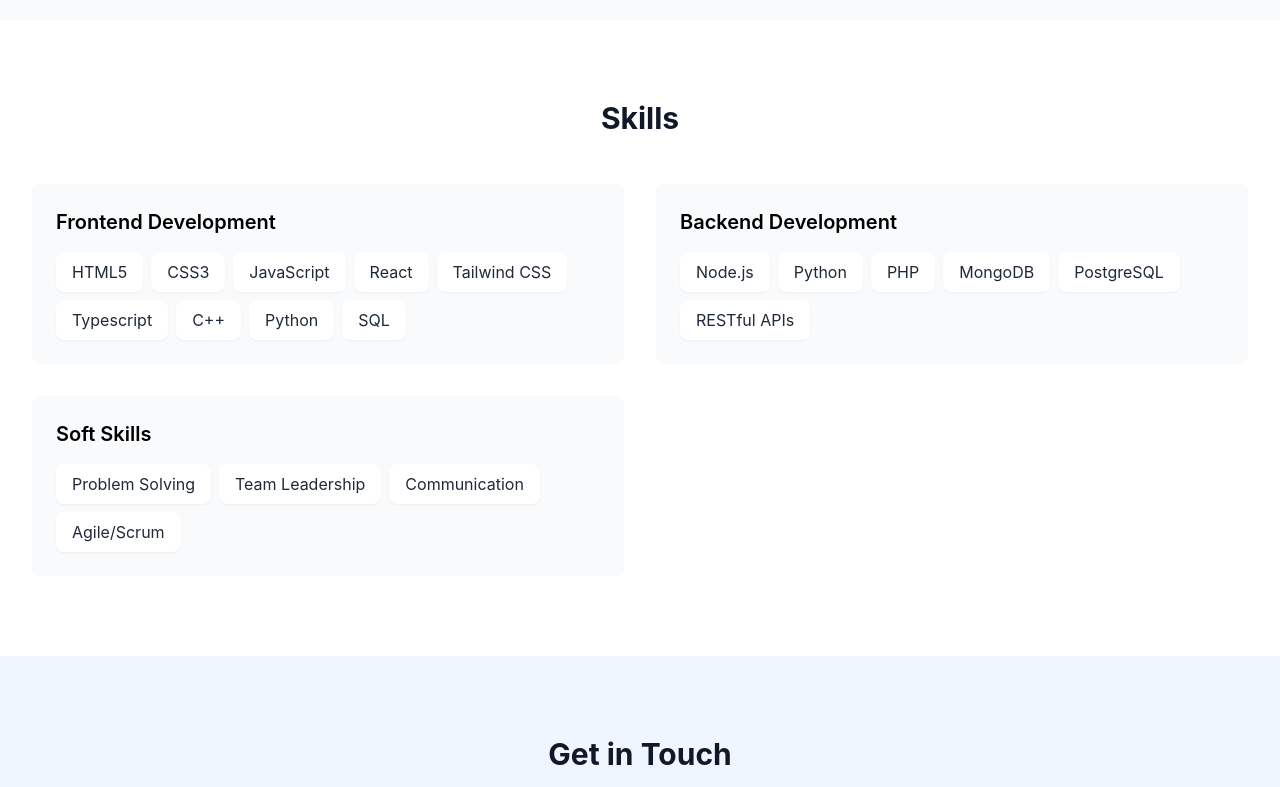
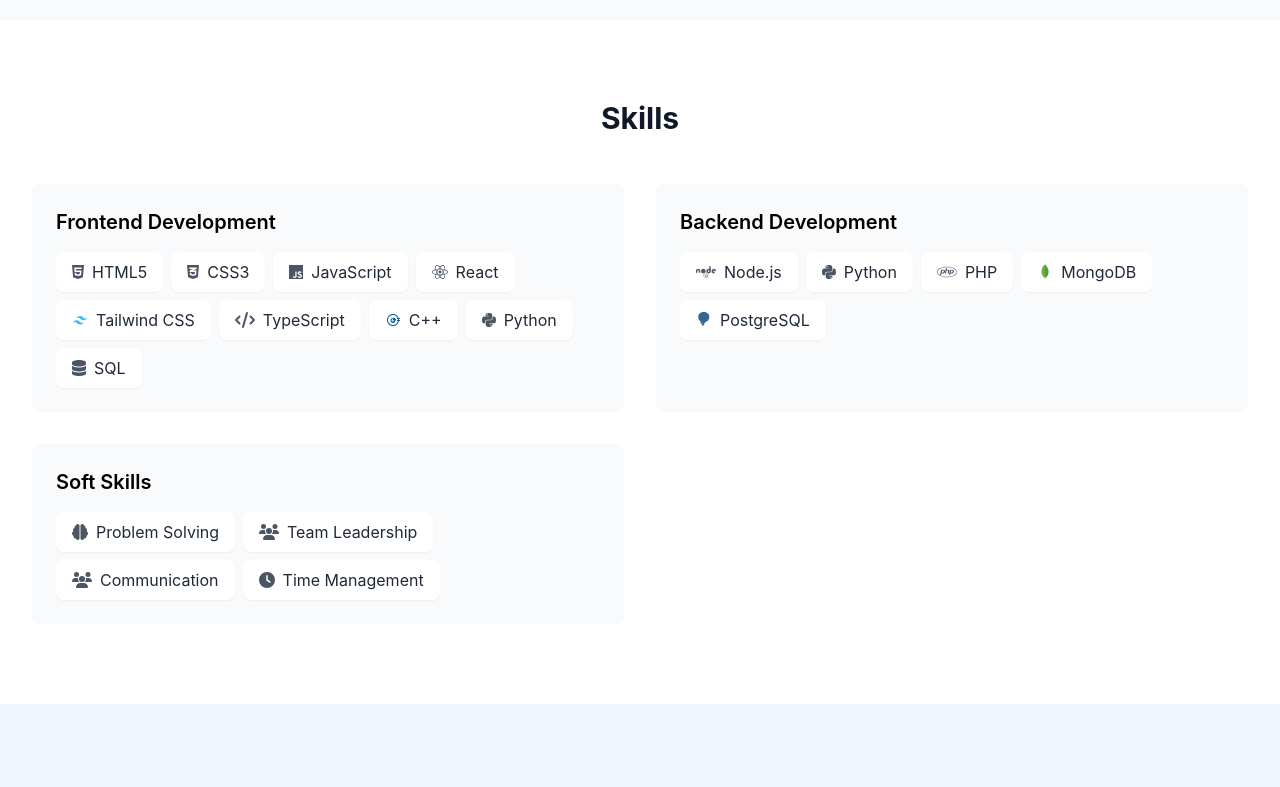
Before and after one commit to khoitran590/PeterTranPortfolio, a React (Create React App) app: page / in a window 1280 px wide. Shown: the part 2348-3135 px from the top of the page. Built offline with nearby package versions, Linux system fonts and the light colour scheme.

Commit message:
Added icons for skills

```diff
--- a/package.json
+++ b/package.json
@@ -3,6 +3,10 @@
   "version": "0.1.0",
   "private": true,
   "dependencies": {
+    "@fortawesome/fontawesome-svg-core": "^6.7.2",
+    "@fortawesome/free-brands-svg-icons": "^6.7.2",
+    "@fortawesome/free-solid-svg-icons": "^6.7.2",
+    "@fortawesome/react-fontawesome": "^0.2.2",
     "@testing-library/jest-dom": "^5.17.0",
     "@testing-library/react": "^13.4.0",
     "@testing-library/user-event": "^13.5.0",
--- a/src/components/Projects.jsx
+++ b/src/components/Projects.jsx
@@ -20,7 +20,7 @@
     },
     {
       title: 'Flappy Bird Replication',
-      description: 'A replica of the famous Flappy Bird game using Unity and C#',
+      description: 'A replica of the famous Flappy Bird game using Python',
       image: '/assets/flappy.jpg',
       technologies: ['Python'],
       link: 'https://github.com/sebavillani916/flappybird',
--- a/src/components/Skills.jsx
+++ b/src/components/Skills.jsx
@@ -1,19 +1,88 @@
 // src/components/Skills.jsx
 import React from 'react';
+import { FontAwesomeIcon } from '@fortawesome/react-fontawesome';
+import {
+  faHtml5,
+  faCss3Alt,
+  faJs,
+  faReact,
+  faNode,
+  faPython,
+  faPhp,
+} from '@fortawesome/free-brands-svg-icons';
+import { faDatabase, faCode, faUsers, faBrain } from '@fortawesome/free-solid-svg-icons';
+import { faClock } from '@fortawesome/free-solid-svg-icons/faClock';
+
+// Custom MongoDB Icon Component since Fontawesome does not have
+const MongoDBIcon = () => (
+  <svg className="w-4 h-4" viewBox="0 0 32 32">
+    <path d="M15.9.087l.854 1.604c.192.296.4.558.645.802.715.715 1.394 1.464 2.004 2.266 1.447 1.9 2.423 4.01 3.12 6.292.418 1.394.645 2.824.662 4.27.07 4.323-1.412 8.035-4.4 11.12-.488.488-1.01.94-1.57 1.342-.296 0-.436-.227-.558-.436-.227-.383-.366-.82-.436-1.255-.105-.523-.174-1.046-.14-1.586v-.244C16.057 24.21 15.796.21 15.9.087z" fill="#599636"/>
+    <path d="M15.9.034c-.035-.07-.07-.017-.105.017.017.35-.105.662-.296.96-.21.296-.488.523-.767.767-1.55 1.342-2.77 2.963-3.747 4.776-1.3 2.44-1.97 5.055-2.16 7.808-.087.993.314 4.497.627 5.508.854 2.684 2.388 4.933 4.375 6.885.488.47 1.01.906 1.55 1.325.157 0 .174-.14.21-.244a4.78 4.78 0 0 0 .157-.68l.35-2.614L15.9.034z" fill="#6cac48"/>
+    <path d="M16.754 28.845c.035-.4.227-.732.436-1.063-.21-.087-.366-.26-.488-.453-.105-.174-.192-.383-.26-.575-.244-.732-.296-1.5-.366-2.248v-.453c-.087.07-.105.662-.105.75a17.37 17.37 0 0 1-.314 2.353c-.052.314-.087.627-.28.906 0 .035 0 .07.017.122.314.924.4 1.865.453 2.824v.35c0 .418-.017.33.33.47.14.052.296.07.436.174.105 0 .122-.087.122-.157l-.052-.575v-1.604c-.017-.28.035-.558.07-.82z" fill="#c2bfbf"/>
+  </svg>
+);
+
+// Custom PostgreSQL Icon Component since Fontawesome does not have
+const PostgreSQLIcon = () => (
+  <svg className="w-4 h-4" viewBox="0 0 32 32">
+    <path d="M16 0c-4.1 0-7.4 1.3-9.2 3.4-2 2.1-2.3 4.5-2.3 6.3v1l0.1 1c0.2 1.4 0.5 2.4 0.9 3.3 0.4 0.9 0.9 1.5 1.4 2 0.5 0.5 1.1 0.8 1.6 1.1 0.3 0.2 0.6 0.3 0.9 0.4-0.3 0.9-0.5 1.8-0.6 2.3-0.2 0.7-0.2 1.4 0.1 1.9 0.1 0.2 0.3 0.4 0.6 0.5 0.3 0.1 0.6 0.2 0.9 0.1 0.7-0.1 1.5-0.5 2.4-1.2 0.9-0.7 1.7-1.6 2.5-2.4l0.1-0.1c0.5 0.1 1 0.2 1.6 0.2 1.3 0 2.6-0.2 3.8-0.7 1.2-0.5 2.3-1.2 3.2-2.2 0.9-0.9 1.6-2 2-3.2 0.4-1.2 0.7-2.5 0.7-3.8 0-1.3-0.2-2.6-0.7-3.8-0.5-1.2-1.2-2.3-2.2-3.2-0.9-0.9-2-1.6-3.2-2-1.2-0.5-2.5-0.7-3.8-0.7z" fill="#336791"/>
+    <path d="M16.8 25.3c-0.4 0.4-0.8 0.8-1.2 1.1-0.4 0.3-0.8 0.6-1.2 0.8-0.4 0.2-0.8 0.3-1.2 0.3-0.4 0-0.7-0.1-1-0.3-0.3-0.2-0.5-0.5-0.6-0.8-0.1-0.4-0.1-0.8 0-1.3 0.1-0.5 0.3-1 0.5-1.6 0.2-0.5 0.5-1.1 0.8-1.6s0.6-1.1 1-1.6c0.3-0.5 0.7-1 1-1.4 0.4-0.4 0.7-0.8 1.1-1.1 0.4-0.3 0.7-0.5 1.1-0.7 0.3-0.1 0.7-0.2 1-0.2 0.3 0 0.6 0.1 0.8 0.2s0.4 0.3 0.5 0.6c0.1 0.2 0.2 0.5 0.2 0.8 0 0.3-0.1 0.6-0.2 0.9-0.1 0.3-0.3 0.7-0.5 1-0.2 0.4-0.5 0.7-0.8 1.1-0.3 0.4-0.6 0.7-1 1.1-0.3 0.3-0.7 0.7-1.1 1z" fill="#336791"/>
+  </svg>
+);
+
+// Custom C++ Icon Component since Fontawesome does not have
+const CppIcon = () => (
+  <svg className="w-4 h-4" viewBox="0 0 32 32">
+    <path d="M16 4.046c-6.627 0-12 5.373-12 12s5.373 12 12 12 12-5.373 12-12-5.373-12-12-12zm0 2c5.523 0 10 4.477 10 10s-4.477 10-10 10-10-4.477-10-10 4.477-10 10-10z" fill="#00599C"/>
+    <path d="M18.265 19.137h-4.53v-1.804h4.53v1.804zm-2.265-7.091c-2.761 0-5 2.239-5 5s2.239 5 5 5 5-2.239 5-5-2.239-5-5-5zm0 8c-1.654 0-3-1.346-3-3s1.346-3 3-3 3 1.346 3 3-1.346 3-3 3z" fill="#00599C"/>
+    <path d="M22 14h-2v-2h-2v2h-2v2h2v2h2v-2h2v-2zm4-2h-2v2h2v2h-2v2h2v-2h2v2h2v-2h-2v-2h2v-2h-2v2h-2v-2z" fill="#00599C"/>
+  </svg>
+);
+
+//Custom Tailwind CSS Icon Component since Fontawesome does not have
+const TailwindIcon = () => (
+  <svg className="w-4 h-4" viewBox="0 0 32 32">
+    <path
+      d="M9 13.7q1.4-5.6 7-5.6c5.6 0 6.3 4.2 9.1 4.9q2.8.7 4.9-2.1-1.4 5.6-7 5.6c-5.6 0-6.3-4.2-9.1-4.9q-2.8-.7-4.9 2.1zm-7 8.4q1.4-5.6 7-5.6c5.6 0 6.3 4.2 9.1 4.9q2.8.7 4.9-2.1-1.4 5.6-7 5.6c-5.6 0-6.3-4.2-9.1-4.9q-2.8-.7-4.9 2.1z"
+      fill="#38BDF8"
+    />
+  </svg>
+);
 
 const Skills = () => {
   const skillCategories = [
     {
       name: 'Frontend Development',
-      skills: ['HTML5', 'CSS3', 'JavaScript', 'React', 'Tailwind CSS', 'Typescript', 'C++', 'Python', 'SQL'],
+      skills: [
+        { name: 'HTML5', icon: faHtml5 },
+        { name: 'CSS3', icon: faCss3Alt },
+        { name: 'JavaScript', icon: faJs },
+        { name: 'React', icon: faReact },
+        { name: 'Tailwind CSS', icon: 'custom', CustomIcon: TailwindIcon },
+        { name: 'TypeScript', icon: faCode },
+        { name: 'C++', icon: 'custom', CustomIcon: CppIcon },
+        { name: 'Python', icon: faPython },
+        { name: 'SQL', icon: faDatabase }
+      ],
     },
     {
       name: 'Backend Development',
-      skills: ['Node.js', 'Python', 'PHP', 'MongoDB', 'PostgreSQL', 'RESTful APIs'],
+      skills: [
+        { name: 'Node.js', icon: faNode },
+        { name: 'Python', icon: faPython },
+        { name: 'PHP', icon: faPhp },
+        { name: 'MongoDB', icon: 'custom', CustomIcon: MongoDBIcon },
+        { name: 'PostgreSQL', icon: 'custom', CustomIcon: PostgreSQLIcon }
+      ],
     },
     {
       name: 'Soft Skills',
-      skills: ['Problem Solving', 'Team Leadership', 'Communication', 'Agile/Scrum'],
+      skills: [
+        { name: 'Problem Solving', icon: faBrain },
+        { name: 'Team Leadership', icon: faUsers },
+        { name: 'Communication', icon: faUsers },
+        { name: 'Time Management', icon: faClock }
+      ],
     },
   ];
 
@@ -31,9 +100,14 @@
                 {category.skills.map((skill, skillIndex) => (
                   <span
                     key={skillIndex}
-                    className="bg-white text-gray-800 px-4 py-2 rounded-lg shadow-sm"
+                    className="bg-white text-gray-800 px-4 py-2 rounded-lg shadow-sm flex items-center gap-2"
                   >
-                    {skill}
+                    {skill.icon === 'custom' ? (
+                      <skill.CustomIcon />
+                    ) : (
+                      <FontAwesomeIcon icon={skill.icon} className="text-gray-600" />
+                    )}
+                    {skill.name}
                   </span>
                 ))}
               </div>
--- a/src/index.js
+++ b/src/index.js
@@ -3,6 +3,34 @@
 import './index.css';
 import App from './App';
 import reportWebVitals from './reportWebVitals';
+import { library } from '@fortawesome/fontawesome-svg-core';
+import {
+  faHtml5,
+  faCss3Alt,
+  faJs,
+  faReact,
+  faNode,
+  faPython,
+  faPhp,
+  faGit
+} from '@fortawesome/free-brands-svg-icons';
+import { faDatabase, faCode, faUsers, faBrain, faClock } from '@fortawesome/free-solid-svg-icons';
+
+library.add(
+  faHtml5,
+  faCss3Alt,
+  faJs,
+  faReact,
+  faNode,
+  faPython,
+  faPhp,
+  faGit,
+  faDatabase,
+  faCode,
+  faUsers,
+  faBrain,
+  faClock
+);
 
 const root = ReactDOM.createRoot(document.getElementById('root'));
 root.render(
```
Also changed, not shown: 1 other file (tests, documents, lock files or other folders).
